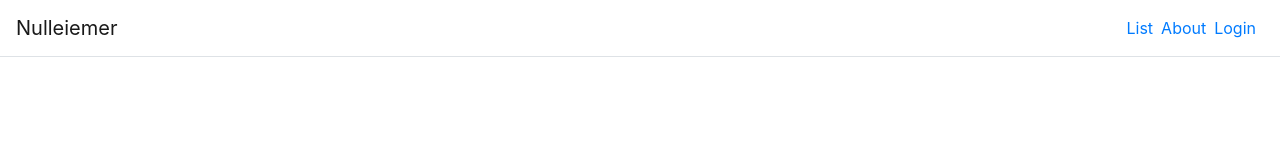
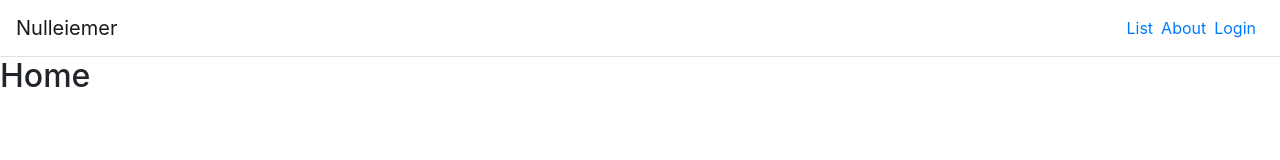
Before and after one commit to mtanzim/we-carrot-app, a React (Create React App) app: page / in a window 1280 px wide. Shown: the top 160 px of the page. Built offline with nearby package versions, Linux system fonts and the light colour scheme.

Commit message:
fix home routing

```diff
--- a/src/App.jsx
+++ b/src/App.jsx
@@ -29,6 +29,11 @@ const App = () => {
       <NavBar userLogged={userLogged} logOut={logOut} />
       <Switch>
         <Route
+          exact
+          path="/"
+          render={props => <BlankPage {...props} title={"Home"} />}
+        />
+        <Route
           path="/login"
           render={props => (
             <LoginPage
@@ -43,6 +48,7 @@ const App = () => {
           path="/about"
           render={props => <BlankPage {...props} title={"About"} />}
         />
+
         <PrivateRoute
           path="/dashboard"
           component={Dashboard}
```
